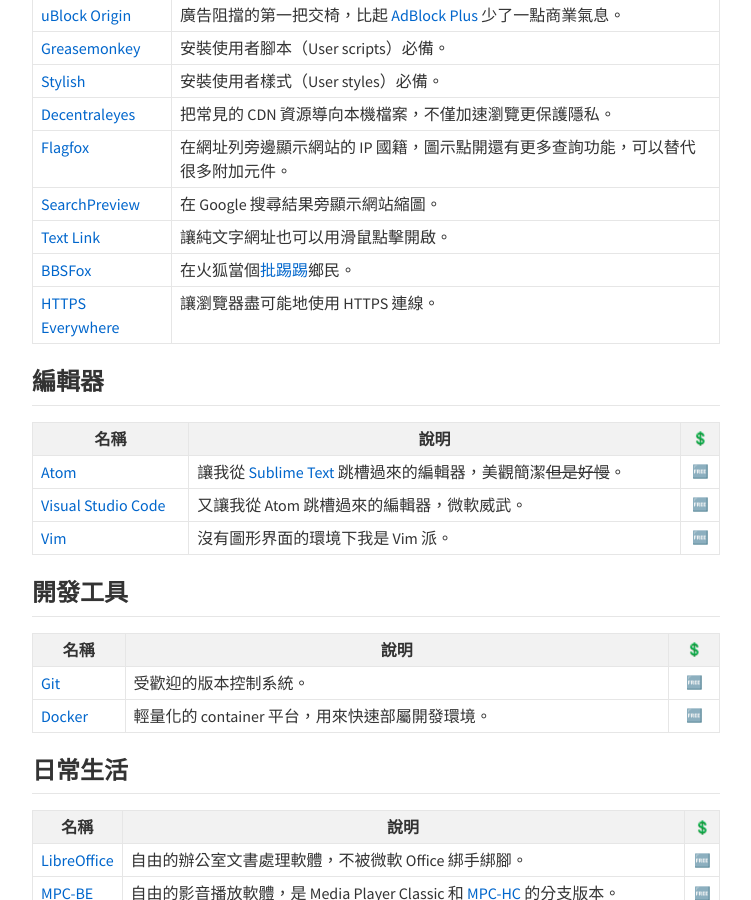
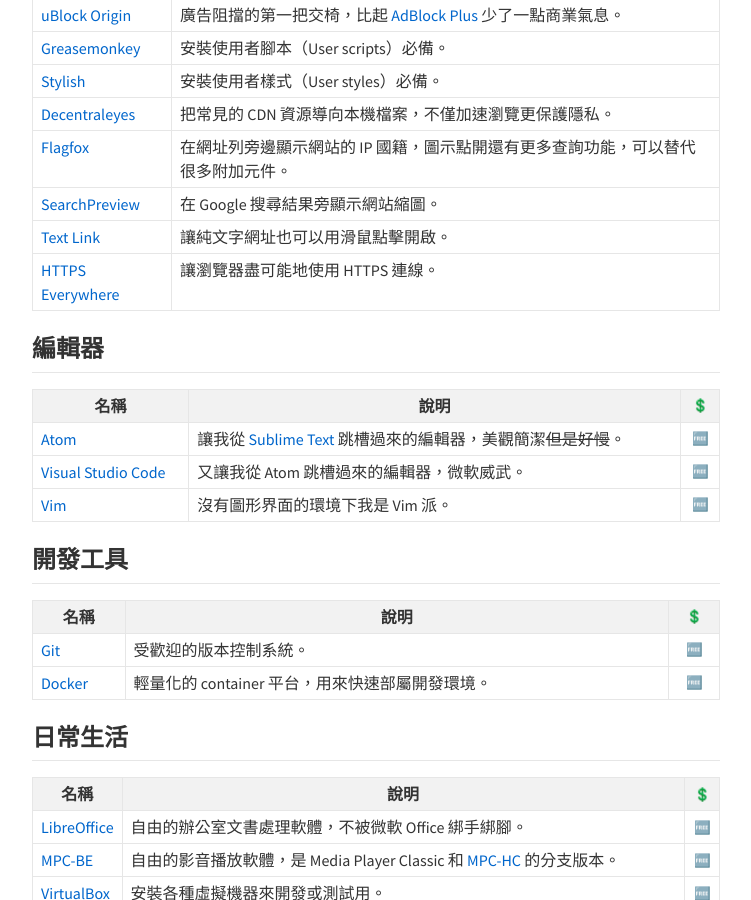
Before and after one commit to mnghsn/jmln.tw, a Jekyll site: the page built from _pages/toolbox.md, in a window 1280 px wide and 900 px high, scrolled down 671 px. Shown: the whole window, without its empty margins (264-1015 px from the left). Built offline with Jekyll 4.4.1, drawn with Linux system fonts in a browser that asks for light colours; emoji names are drawn with the system emoji font.

Commit message:
Delete legacy Firefox add-on from "Toolbox" page

```diff
--- a/_pages/toolbox.md
+++ b/_pages/toolbox.md
@@ -34,7 +34,6 @@
 | [Flagfox](https://addons.mozilla.org/zh-tw/firefox/addon/flagfox/) | 在網址列旁邊顯示網站的 IP 國籍，圖示點開還有更多查詢功能，可以替代很多附加元件。 |
 | [SearchPreview](https://addons.mozilla.org/zh-tw/firefox/addon/searchpreview/) | 在 Google 搜尋結果旁顯示網站縮圖。 |
 | [Text Link](https://addons.mozilla.org/zh-tw/firefox/addon/text-link/) | 讓純文字網址也可以用滑鼠點擊開啟。 |
-| [BBSFox](https://addons.mozilla.org/zh-tw/firefox/addon/bbsfox/) | 在火狐當個[批踢踢](https://www.ptt.cc/)鄉民。 |
 | [HTTPS Everywhere](https://addons.mozilla.org/zh-tw/firefox/addon/https-everywhere/) | 讓瀏覽器盡可能地使用 HTTPS 連線。 |
 
 ## 編輯器
```
